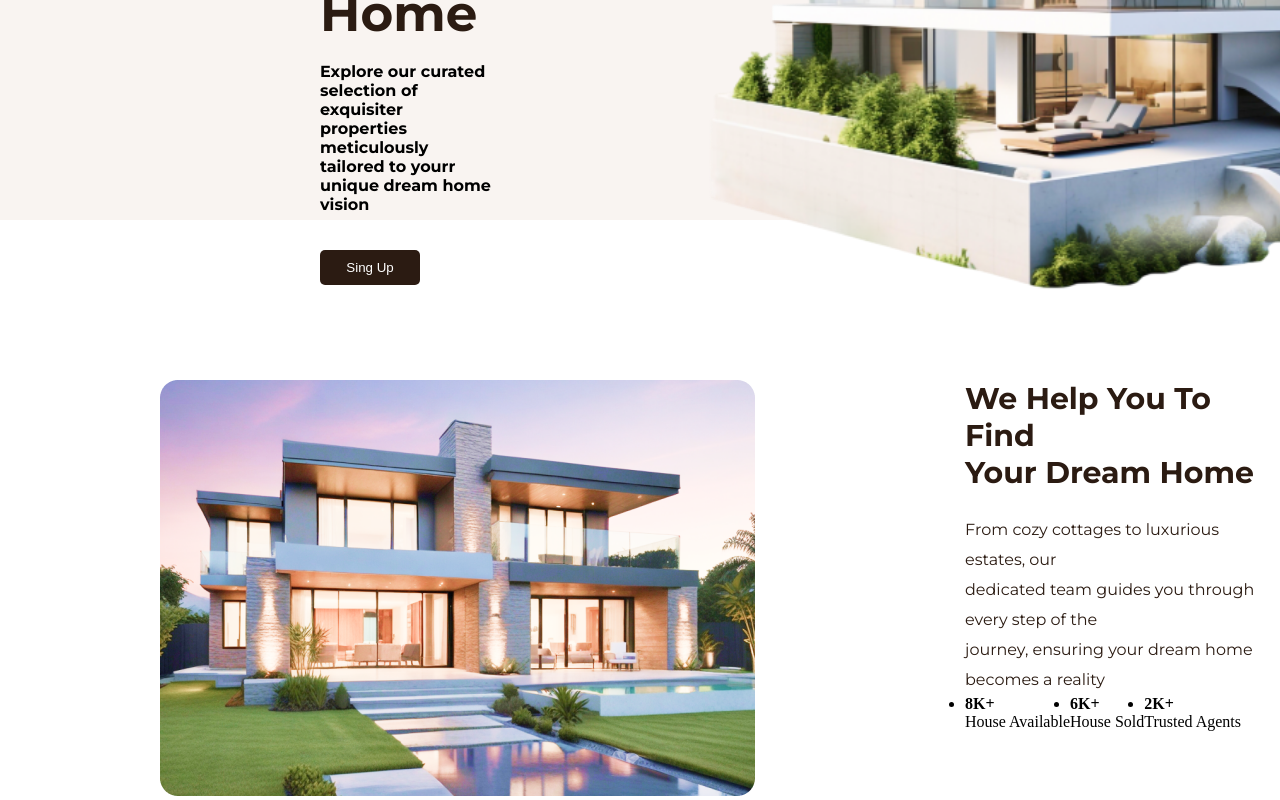
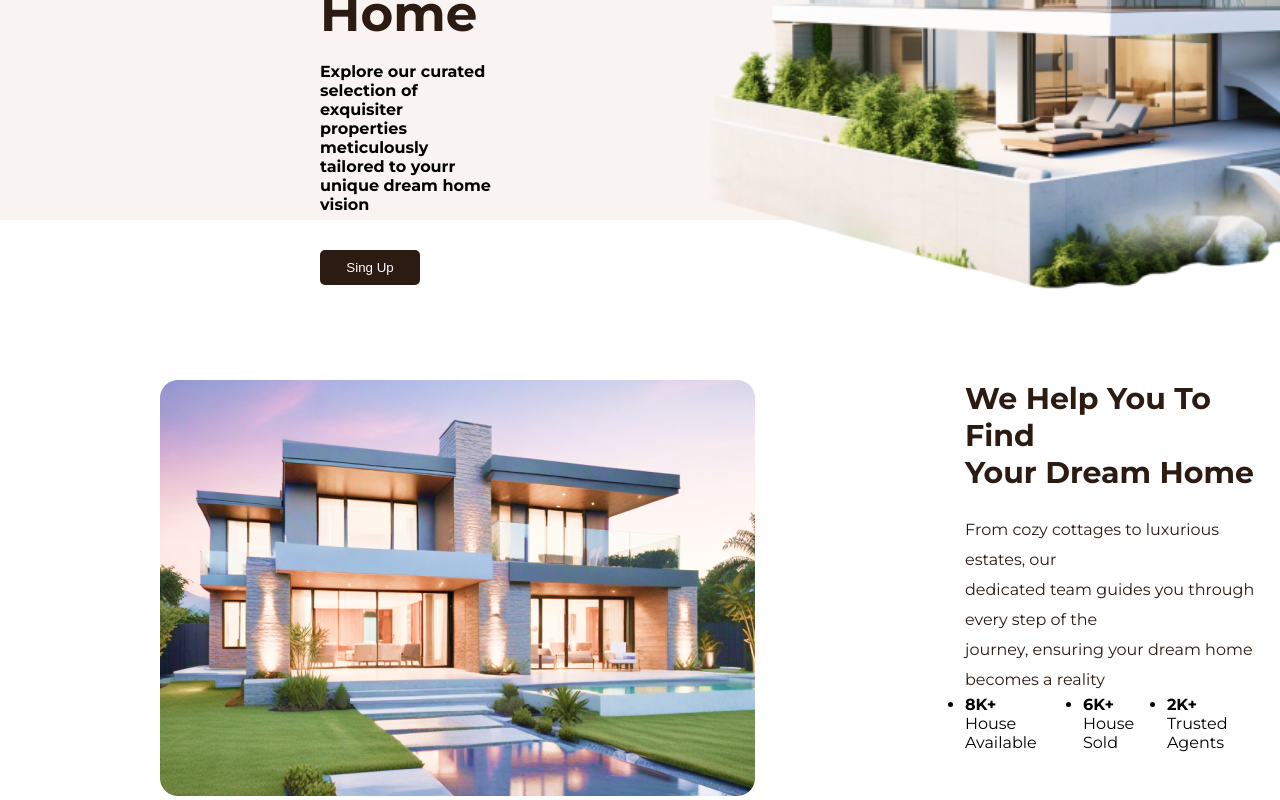
Before and after one commit to gabrieljcoutinho/Projeto-Dwello, a React (Create React App) app: page / in a window 1280 px wide. Shown: the part 384-1184 px from the top of the page. Built offline with nearby package versions, Linux system fonts and the light colour scheme.

Commit message:
lado a lado

```diff
--- a/src/Css/houseDream.css
+++ b/src/Css/houseDream.css
@@ -23,4 +23,5 @@ h3 {
 
 .avaliacaoCasaPrincipal {
     display: flex;
+    font-family: 'Montserrat';
 }
```
